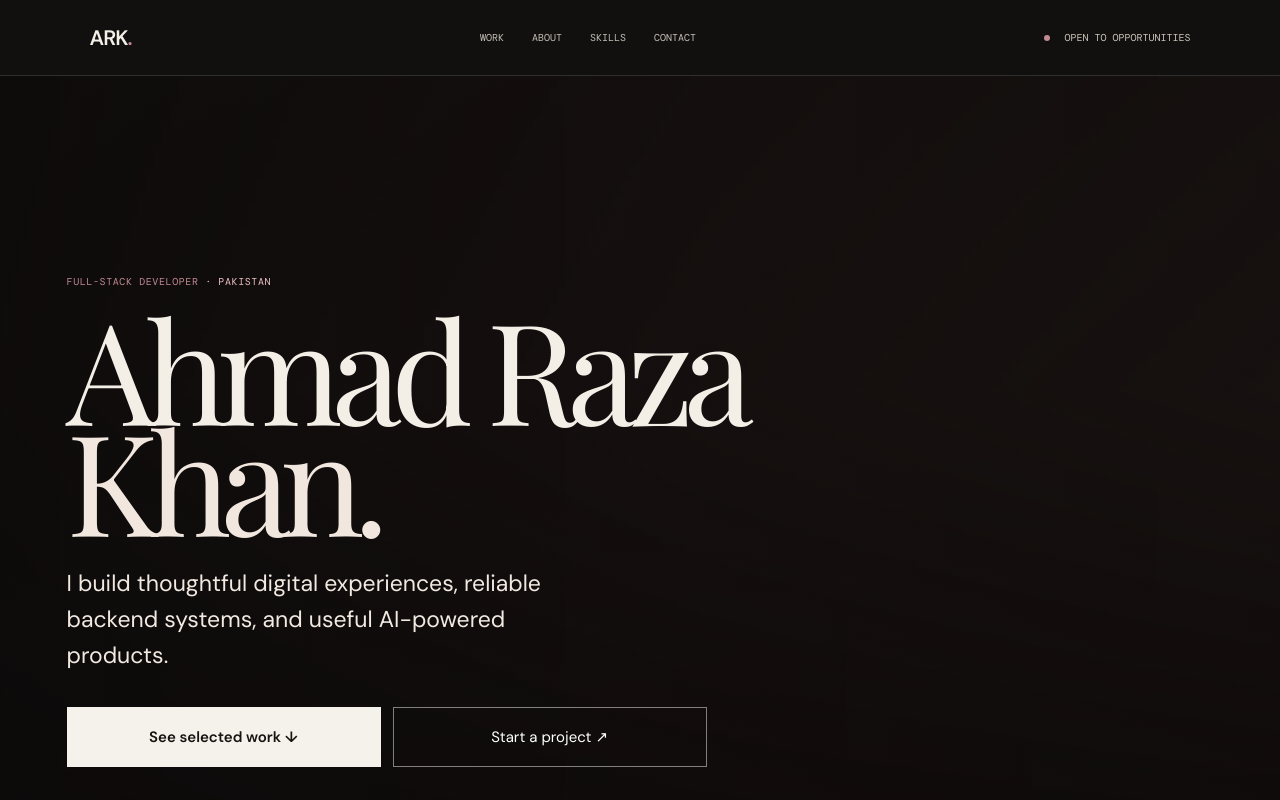
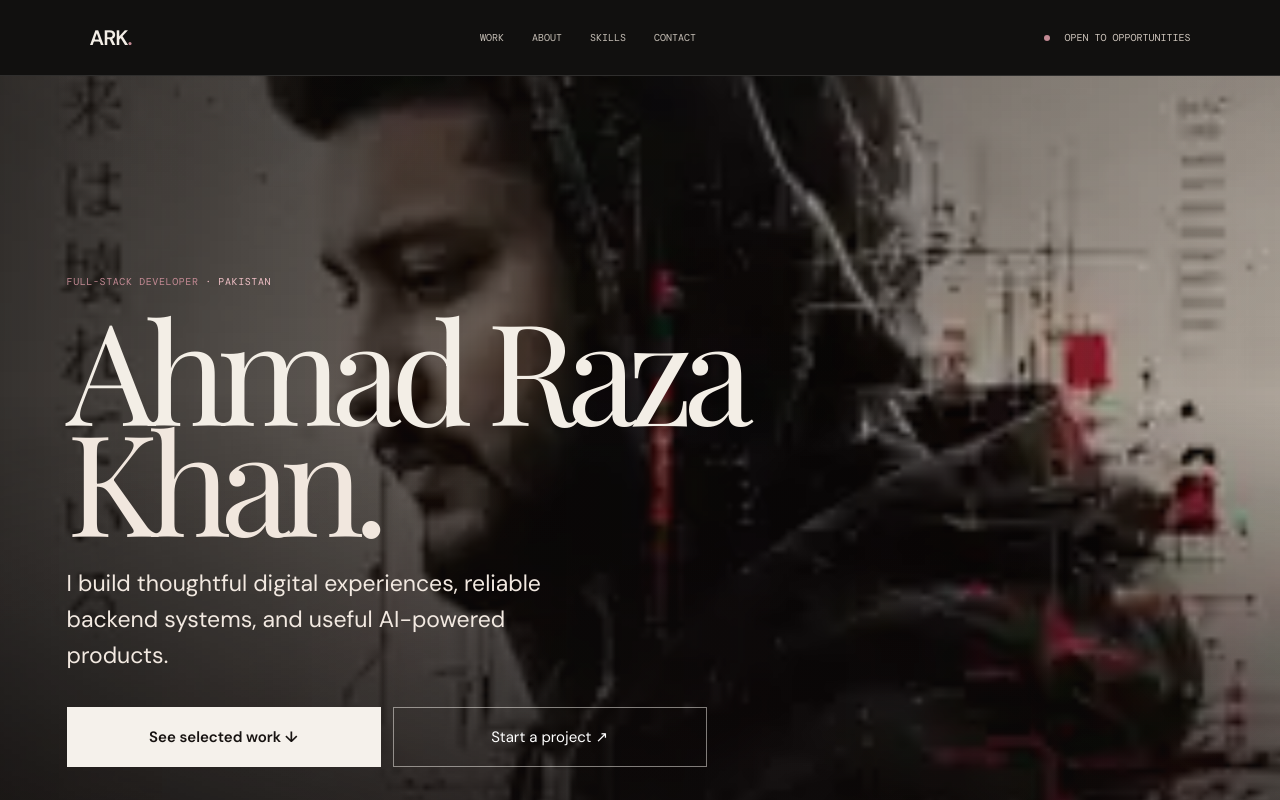
Before and after one commit to AHmadKhan1111/Portfolio, a plain HTML site: page index.html in a window 1280 px wide. Shown: the top 800 px of the page. Drawn offline with nearby package versions, Linux system fonts and the light colour scheme.

Commit message:
Add supplied system error hero artwork

```diff
--- a/index.html
+++ b/index.html
@@ -10,7 +10,7 @@
 
 /* Cinematic editorial hero inspired by the reference, with an original personal identity */
 .hero{position:relative;isolation:isolate;min-height:calc(100svh - 76px);padding-top:54px;padding-bottom:42px;display:flex;flex-direction:column;justify-content:flex-end;align-items:stretch;gap:0;max-width:none;padding-left:5.2vw;padding-right:5.2vw;overflow:hidden;background:#171311}
-.hero:before{content:"";position:absolute;inset:0;z-index:-2;background-image:url('assets/system-error.jpg');background-size:cover;background-position:center 48%;transform:scale(1.015);animation:hero-arrive 1.4s ease both}
+.hero:before{content:"";position:absolute;inset:0;z-index:-2;background-image:url('assets/system-error.webp');background-size:cover;background-position:center 48%;transform:scale(1.015);animation:hero-arrive 1.4s ease both}
 .hero:after{content:"";position:absolute;inset:0;z-index:-1;background:linear-gradient(90deg,rgba(12,10,10,.78) 0%,rgba(18,12,12,.43) 55%,rgba(20,12,12,.2) 100%),linear-gradient(0deg,rgba(10,8,8,.82) 0%,transparent 62%,rgba(12,10,10,.16) 100%)}
 .hero>.reveal:first-child{width:min(850px,100%);margin-top:160px}
 .hero .eyebrow{color:#f0c0c6;margin-bottom:24px}
```
Also changed, not shown: assets/system-error.webp (added).
